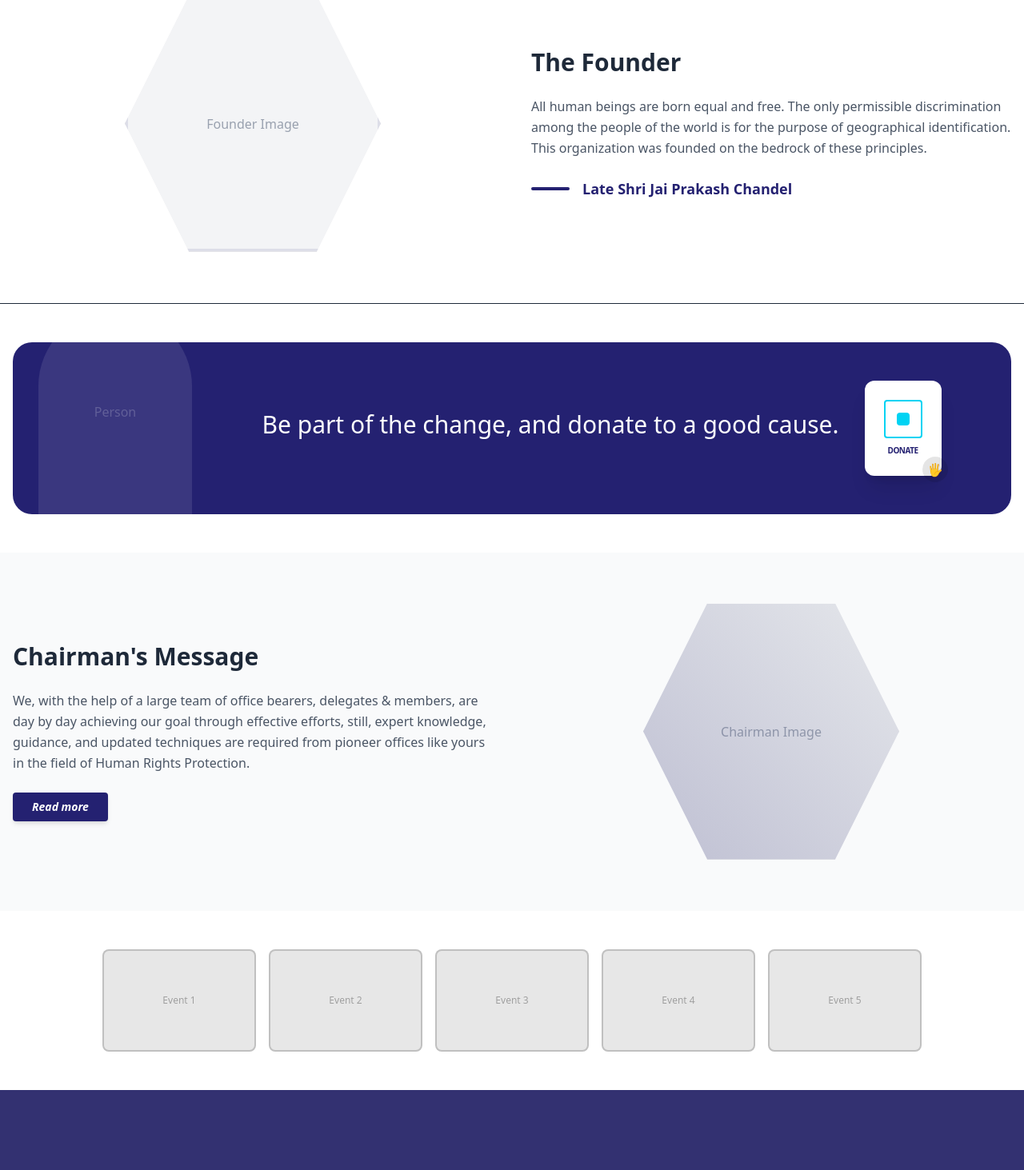
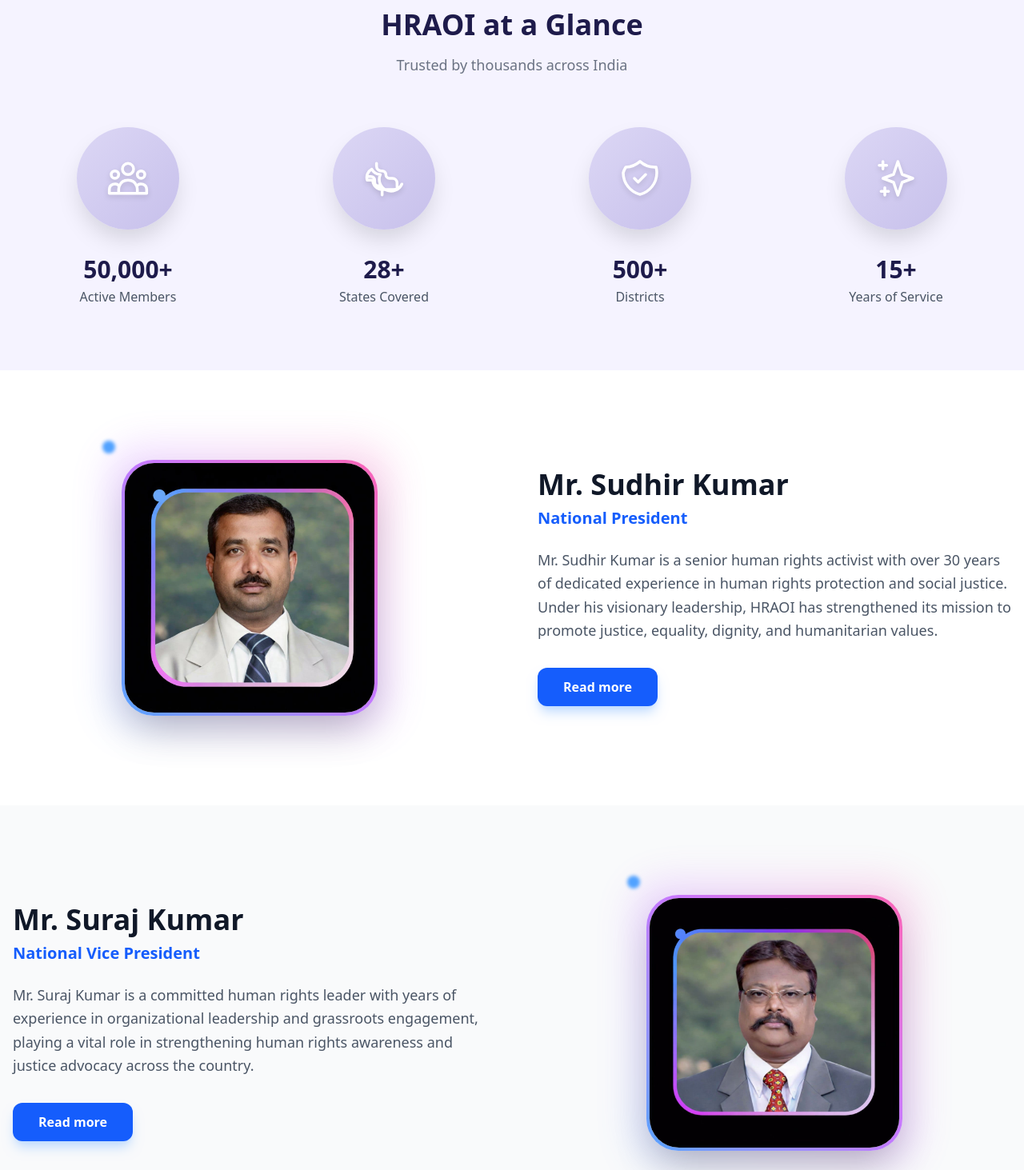
Before and after one commit to SyraSys/HRAOI, a Next.js app: page / in a window 1280 px wide. Shown: the part 1200-2663 px from the top of the page at 80% size. Built offline with nearby package versions, Linux system fonts and the light colour scheme.

Commit message:
update home page

```diff
--- a/app/page.tsx
+++ b/app/page.tsx
@@ -44,19 +44,19 @@
             </div>
 
             <div className="mt-8 bg-[#242171] text-white p-4 rounded-xl text-xs leading-relaxed italic text-center">
-              ** Dear all Members of HRAI, the renewal process is stated please contact your District President for any information Please contact Delhi Office, or you can drop us a mail at hrai_dli@yahoo.com**
+              ** Dear all Members of HRAOI, the renewal process is stated please contact your District President for any information Please contact Delhi Office, or you can drop us a mail at www.hraoi.in@gmail.com**
             </div>
           </div>
 
           {/* Announcements */}
           <div className="bg-[#f8f7ff] p-8 rounded-2xl shadow-sm border border-purple-100">
-            <h2 className="text-2xl font-bold mb-6">HRAI Announcements</h2>
+            <h2 className="text-2xl font-bold mb-6">HRAOI Announcements</h2>
             <ul className="space-y-4">
               <li className="flex gap-3 border-b border-gray-100 pb-4">
                 <span className="text-[#242171] font-bold">•</span>
                 <div>
                   <h3 className="font-bold text-sm">Website Information</h3>
-                  <p className="text-sm text-gray-600">****** All the Members of HRAI, Website New look **** *********</p>
+                  <p className="text-sm text-gray-600">****** All the Members of HRAOI, Website New look **** *********</p>
                 </div>
               </li>
               <li className="text-sm text-gray-600 leading-relaxed italic">
@@ -67,29 +67,135 @@
         </div>
       </section>
 
-      {/* Founder Section */}
-      <section className="py-16 bg-white overflow-hidden border-b">
-        <div className="container mx-auto px-4 flex flex-col md:flex-row-reverse items-center gap-12">
-          <div className="md:w-1/2">
-            <h2 className="text-3xl font-bold mb-6">The Founder</h2>
-            <p className="text-gray-600 mb-6 leading-relaxed">
-              All human beings are born equal and free. The only permissible discrimination among the people of the world is for the purpose of geographical identification. This organization was founded on the bedrock of these principles.
-            </p>
-            <div className="flex gap-4">
-              <div className="bg-[#242171] h-1 w-12 rounded mt-3"></div>
-              <div className="text-lg font-bold text-[#242171]">Late Shri Jai Prakash Chandel</div>
-            </div>
+      {/* HRAOI at a Glance Section */}
+      <section className="py-20 bg-[#f5f3ff]">
+        <div className="container mx-auto px-4">
+          <div className="text-center mb-16">
+            <h2 className="text-4xl font-bold mb-4 text-[#1e1b4b]">HRAOI at a Glance</h2>
+            <p className="text-gray-500 text-lg">Trusted by thousands across India</p>
           </div>
 
-          <div className="md:w-1/2 relative flex justify-center">
-            <div className="w-80 h-80 bg-gray-100 relative clip-hex shadow-2xl flex items-center justify-center border-4 border-[#242171]/10">
-              <span className="text-gray-400">Founder Image</span>
-              <div className="absolute -top-4 -left-4 w-4 h-4 bg-[#d93025] rounded-full" />
-              <div className="absolute -bottom-4 -right-4 w-4 h-4 bg-[#d93025] rounded-full" />
+          <div className="grid grid-cols-1 sm:grid-cols-2 lg:grid-cols-4 gap-12 lg:gap-8">
+            {/* Active Members */}
+            <div className="flex flex-col items-center group">
+              <div className="w-32 h-32 rounded-full bg-gradient-to-br from-[#dcd7f5] to-[#c7c0eb] shadow-[0_15px_30px_-5px_rgba(0,0,0,0.15)] flex items-center justify-center mb-8 transform group-hover:scale-110 transition-all duration-300 relative overflow-hidden">
+                <div className="absolute inset-0 bg-white/10 opacity-0 group-hover:opacity-100 transition-opacity"></div>
+                <svg className="w-14 h-14 text-white drop-shadow-md" fill="none" stroke="currentColor" viewBox="0 0 24 24">
+                  <path strokeLinecap="round" strokeLinejoin="round" strokeWidth="1.5" d="M17 20h5v-2a3 3 0 00-5.356-1.857M17 20H7m10 0v-2c0-.656-.126-1.283-.356-1.857M7 20H2v-2a3 3 0 015.356-1.857M7 20v-2c0-.656.126-1.283.356-1.857m0 0a5.002 5.002 0 019.288 0M15 7a3 3 0 11-6 0 3 3 0 016 0zm6 3a2 2 0 11-4 0 2 2 0 014 0zM7 10a2 2 0 11-4 0 2 2 0 014 0z" />
+                </svg>
+              </div>
+              <div className="text-3xl font-bold text-[#1e1b4b] mb-1">50,000+</div>
+              <div className="text-gray-600 font-medium">Active Members</div>
+            </div>
+
+            {/* States Covered */}
+            <div className="flex flex-col items-center group">
+              <div className="w-32 h-32 rounded-full bg-gradient-to-br from-[#dcd7f5] to-[#c7c0eb] shadow-[0_15px_30px_-5px_rgba(0,0,0,0.15)] flex items-center justify-center mb-8 transform group-hover:scale-110 transition-all duration-300">
+                <svg className="w-14 h-14 text-white drop-shadow-md" fill="none" stroke="currentColor" viewBox="0 0 24 24">
+                  <path strokeLinecap="round" strokeLinejoin="round" strokeWidth="1.5" d="M3.055 11H5a2 2 0 012 2v1a2 2 0 002 2 2 2 0 012 2v2.945M8 3.935V5.5A2.5 2.5 0 0010.5 8h.5a2 2 0 012 2 2 2 0 002 2h1.5a2.5 2.5 0 012.5 2.5V17m-5 1h3a5 5 0 004.546-2.916A5.986 5.986 0 0110 10a5.986 5.986 0 01-4.546-2.916A5 5 0 003 13h3a5 5 0 005 5z" />
+                </svg>
+              </div>
+              <div className="text-3xl font-bold text-[#1e1b4b] mb-1">28+</div>
+              <div className="text-gray-600 font-medium">States Covered</div>
+            </div>
+
+            {/* Districts */}
+            <div className="flex flex-col items-center group">
+              <div className="w-32 h-32 rounded-full bg-gradient-to-br from-[#dcd7f5] to-[#c7c0eb] shadow-[0_15px_30px_-5px_rgba(0,0,0,0.15)] flex items-center justify-center mb-8 transform group-hover:scale-110 transition-all duration-300">
+                <svg className="w-14 h-14 text-white drop-shadow-md" fill="none" stroke="currentColor" viewBox="0 0 24 24">
+                  <path strokeLinecap="round" strokeLinejoin="round" strokeWidth="1.5" d="M9 12l2 2 4-4m5.618-4.016A11.955 11.955 0 0112 2.944a11.955 11.955 0 01-7.618 3.04A12.02 12.02 0 003 9c0 5.591 3.824 10.29 9 11.622 5.176-1.332 9-6.03 9-11.622 0-1.042-.133-2.052-.382-3.016z" />
+                </svg>
+              </div>
+              <div className="text-3xl font-bold text-[#1e1b4b] mb-1">500+</div>
+              <div className="text-gray-600 font-medium">Districts</div>
+            </div>
+
+            {/* Years of Service */}
+            <div className="flex flex-col items-center group">
+              <div className="w-32 h-32 rounded-full bg-gradient-to-br from-[#dcd7f5] to-[#c7c0eb] shadow-[0_15px_30px_-5px_rgba(0,0,0,0.15)] flex items-center justify-center mb-8 transform group-hover:scale-110 transition-all duration-300">
+                <svg className="w-14 h-14 text-white drop-shadow-md" fill="none" stroke="currentColor" viewBox="0 0 24 24">
+                  <path strokeLinecap="round" strokeLinejoin="round" strokeWidth="1.5" d="M5 3v4M3 5h4M6 17v4m-2-2h4m5-16l2.286 6.857L21 12l-5.714 2.143L13 21l-2.286-6.857L5 12l5.714-2.143L13 3z" />
+                </svg>
+              </div>
+              <div className="text-3xl font-bold text-[#1e1b4b] mb-1">15+</div>
+              <div className="text-gray-600 font-medium">Years of Service</div>
             </div>
           </div>
         </div>
       </section>
+
+      {/* National President Section */}
+      <section className="py-24 bg-white overflow-hidden">
+        <div className="container mx-auto px-4 flex flex-col md:flex-row items-center gap-16">
+          <div className="md:w-1/2 relative flex justify-center">
+            {/* Styled Image Container */}
+            <div className="relative group p-4">
+              <div className="absolute inset-0 bg-gradient-to-tr from-blue-500 via-purple-500 to-pink-500 rounded-[2.5rem] blur-xl opacity-20 group-hover:opacity-40 transition-opacity"></div>
+              <div className="relative w-72 h-72 md:w-80 md:h-80 rounded-[2.5rem] p-1 bg-gradient-to-tr from-blue-400 via-purple-400 to-pink-400 shadow-2xl overflow-hidden">
+                <div className="w-full h-full bg-white rounded-[2.3rem] overflow-hidden">
+                  <img src="/images/sudhir.jpeg" alt="Mr. Sudhir Kumar" className="w-full h-full object-cover" />
+                </div>
+              </div>
+              {/* Decorative dots/shapes matching screenshot */}
+              <div className="absolute top-0 left-0 w-4 h-4 bg-blue-400 rounded-full -translate-x-1/2 -translate-y-1/2 blur-[2px]"></div>
+            </div>
+          </div>
+
+          <div className="md:w-1/2 text-center md:text-left">
+            <h2 className="text-3xl md:text-4xl font-bold mb-2 text-gray-900">Mr. Sudhir Kumar</h2>
+            <h3 className="text-xl font-semibold text-blue-600 mb-6">National President</h3>
+            <p className="text-gray-600 mb-8 text-lg leading-relaxed">
+              Mr. Sudhir Kumar is a senior human rights activist with over 30 years of dedicated experience in human rights protection and social justice. Under his visionary leadership, HRAOI has strengthened its mission to promote justice, equality, dignity, and humanitarian values.
+            </p>
+            <button className="bg-blue-600 hover:bg-blue-700 text-white px-8 py-3 rounded-xl font-bold shadow-lg shadow-blue-200 transition-all active:scale-95">
+              Read more
+            </button>
+          </div>
+        </div>
+      </section>
+
+
+      {/* National Vice President Section */}
+      <section className="py-24 bg-gray-50 overflow-hidden">
+        <div className="container mx-auto px-4 flex flex-col md:flex-row-reverse items-center gap-16">
+          <div className="md:w-1/2 relative flex justify-center">
+            <div className="relative group p-4">
+              <div className="absolute inset-0 bg-gradient-to-tr from-blue-500 via-purple-500 to-pink-500 rounded-[2.5rem] blur-xl opacity-20 group-hover:opacity-40 transition-opacity"></div>
+              <div className="relative w-72 h-72 md:w-80 md:h-80 rounded-[2.5rem] p-1 bg-gradient-to-tr from-blue-400 via-purple-400 to-pink-400 shadow-2xl overflow-hidden">
+                <div className="w-full h-full bg-white rounded-[2.3rem] overflow-hidden">
+                  <img src="/images/surajKumar.jpeg" alt="Mr. Suraj Kumar" className="w-full h-full object-cover" />
+                </div>
+              </div>
+              <div className="absolute top-0 left-0 w-4 h-4 bg-blue-400 rounded-full -translate-x-1/2 -translate-y-1/2 blur-[2px]"></div>
+            </div>
+          </div>
+
+          <div className="md:w-1/2 text-center md:text-left">
+            <h2 className="text-3xl md:text-4xl font-bold mb-2 text-gray-900">Mr. Suraj Kumar</h2>
+            <h3 className="text-xl font-semibold text-blue-600 mb-6">National Vice President</h3>
+            <p className="text-gray-600 mb-8 text-lg leading-relaxed">
+              Mr. Suraj Kumar is a committed human rights leader with years of experience in organizational leadership and grassroots engagement, playing a vital role in strengthening human rights awareness and justice advocacy across the country.
+            </p>
+            <button className="bg-blue-600 hover:bg-blue-700 text-white px-8 py-3 rounded-xl font-bold shadow-lg shadow-blue-200 transition-all active:scale-95">
+              Read more
+            </button>
+          </div>
+        </div>
+      </section>
+
+      {/* Mini Gallery */}
+      <section className="py-12 bg-white">
+        <div className="container mx-auto px-4">
+          <div className="flex flex-wrap justify-center gap-4">
+            {[1, 2, 3, 4, 5].map((i) => (
+              <div key={i} className="w-48 h-32 bg-gray-200 rounded-lg border-2 border-[#242171]/20 flex items-center justify-center text-xs text-gray-400 grayscale hover:grayscale-0 transition-all cursor-pointer">
+                Event {i}
+              </div>
+            ))}
+          </div>
+        </div>
+      </section>
+
 
       {/* Donate Section */}
       <section className="py-12 bg-white">
@@ -119,50 +225,14 @@
         </div>
       </section>
 
-      {/* Chairman Message */}
-      <section className="py-16 bg-gray-50 overflow-hidden">
-        <div className="container mx-auto px-4 flex flex-col md:flex-row items-center gap-12">
-          <div className="md:w-1/2">
-            <h2 className="text-3xl font-bold mb-6">Chairman's Message</h2>
-            <p className="text-gray-600 mb-6 leading-relaxed">
-              We, with the help of a large team of office bearers, delegates & members, are day by day achieving our goal through effective efforts, still, expert knowledge, guidance, and updated techniques are required from pioneer offices like yours in the field of Human Rights Protection.
-            </p>
-            <button className="bg-[#242171] text-white px-6 py-2 rounded text-sm font-semibold italic shadow-md hover:bg-[#1a1a5e] transition-colors">
-              Read more
-            </button>
-          </div>
-
-          <div className="md:w-1/2 relative flex justify-center">
-            <div className="w-80 h-80 bg-gray-200 relative clip-hex shadow-2xl flex items-center justify-center overflow-hidden">
-              <div className="absolute inset-0 bg-gradient-to-tr from-[#242171]/20 to-transparent"></div>
-              <span className="text-gray-400">Chairman Image</span>
-              <div className="absolute -top-4 -right-4 w-4 h-4 bg-[#242171] rounded-full" />
-              <div className="absolute -bottom-4 -left-4 w-4 h-4 bg-[#242171] rounded-full" />
-            </div>
-          </div>
-        </div>
-      </section>
-
-      {/* Mini Gallery */}
-      <section className="py-12 bg-white">
-        <div className="container mx-auto px-4">
-          <div className="flex flex-wrap justify-center gap-4">
-            {[1, 2, 3, 4, 5].map((i) => (
-              <div key={i} className="w-48 h-32 bg-gray-200 rounded-lg border-2 border-[#242171]/20 flex items-center justify-center text-xs text-gray-400 grayscale hover:grayscale-0 transition-all cursor-pointer">
-                Event {i}
-              </div>
-            ))}
-          </div>
-        </div>
-      </section>
 
       {/* Mission Section */}
       <section className="relative py-24 text-white overflow-hidden bg-[#242171]/90">
         <div className="absolute inset-0 bg-black/10 z-0"></div>
         <div className="container mx-auto px-4 relative z-20 text-center">
-          <h2 className="text-4xl font-bold mb-8">Humanrights Association of India</h2>
+          <h2 className="text-4xl font-bold mb-8">Human Rights Association of India</h2>
           <p className="max-w-4xl mx-auto text-lg leading-relaxed italic">
-            HRAI is based on the philosophy of HUMAN RIGHTS. "Vasudhav Kutumbakum" (The whole world is family) All human beings are born equal and free. The only permissible discrimination amongst the people of the world is for the purpose of geographical identification. Human rights are properly understood and interpreted all over the world. They are foreign to no culture and native to all nations. It is the universality of Human rights that gives them their strength and endorses them with the power to cross any border, climb any wall, defy any force.
+            HRAOI is based on the philosophy of HUMAN RIGHTS. "Vasudhav Kutumbakum" (The whole world is family) All human beings are born equal and free. The only permissible discrimination amongst the people of the world is for the purpose of geographical identification. Human rights are properly understood and interpreted all over the world. They are foreign to no culture and native to all nations. It is the universality of Human rights that gives them their strength and endorses them with the power to cross any border, climb any wall, defy any force.
           </p>
         </div>
       </section>
```
